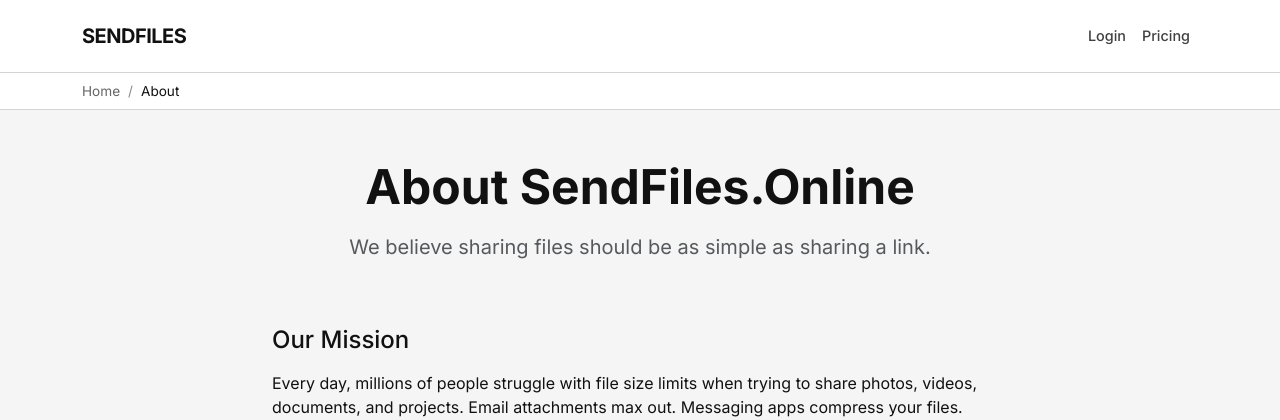
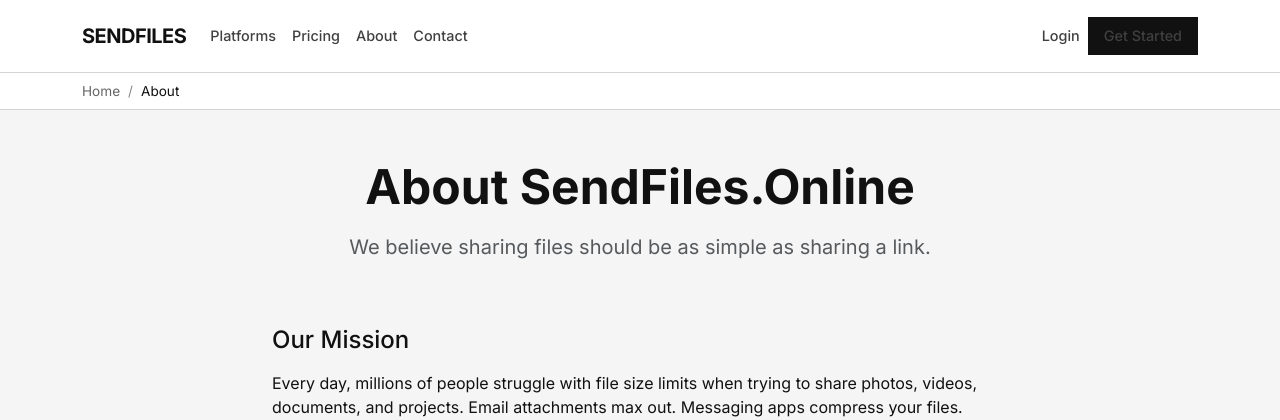
Before and after one commit to nadermx/sendfiles.online, a Django app: template templates/about.html in a window 1280 px wide. Shown: the top 420 px of the page. Run offline with Django 3.2, Linux system fonts and the light colour scheme; the template is opened without the code that fills it, so the values that code supplies are empty; parts of the project's set-up code (start-up, migrations or seed data) failed here and were passed over.

Commit message:
Add header navigation links
- Added: Platforms, Pricing, About, Contact links
- Split nav into left (pages) and right (account) sections
- Changed Pricing CTA to "Get Started" button style

Co-Authored-By: Claude Opus 4.5 <noreply@anthropic.com>

```diff
--- a/templates/base.html
+++ b/templates/base.html
@@ -529,7 +529,21 @@
                 <span class="navbar-toggler-icon"></span>
             </button>
             <div class="collapse navbar-collapse" id="navbarNav">
-                <ul class="navbar-nav ms-auto">
+                <ul class="navbar-nav me-auto">
+                    <li class="nav-item">
+                        <a class="nav-link" href="/send-large-files/">Platforms</a>
+                    </li>
+                    <li class="nav-item">
+                        <a class="nav-link" href="/pricing/">Pricing</a>
+                    </li>
+                    <li class="nav-item">
+                        <a class="nav-link" href="/about/">About</a>
+                    </li>
+                    <li class="nav-item">
+                        <a class="nav-link" href="/contact/">Contact</a>
+                    </li>
+                </ul>
+                <ul class="navbar-nav">
                     {% if user.is_authenticated %}
                     <li class="nav-item">
                         <a class="nav-link" href="/account/">Account</a>
@@ -542,7 +556,7 @@
                         <a class="nav-link" href="/login/">Login</a>
                     </li>
                     <li class="nav-item">
-                        <a class="nav-link" href="/pricing/">Pricing</a>
+                        <a class="nav-link btn btn-primary btn-sm text-white px-3" href="/pricing/">Get Started</a>
                     </li>
                     {% endif %}
                 </ul>
```
